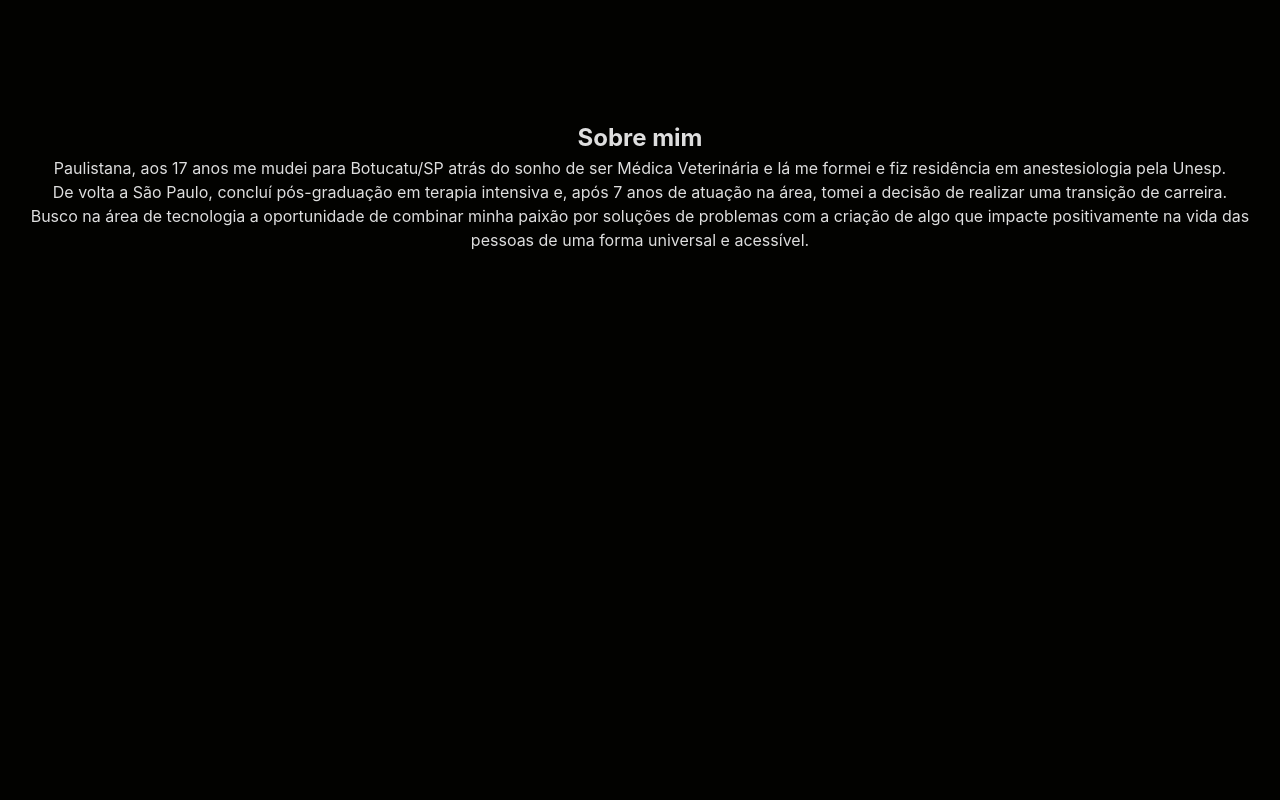
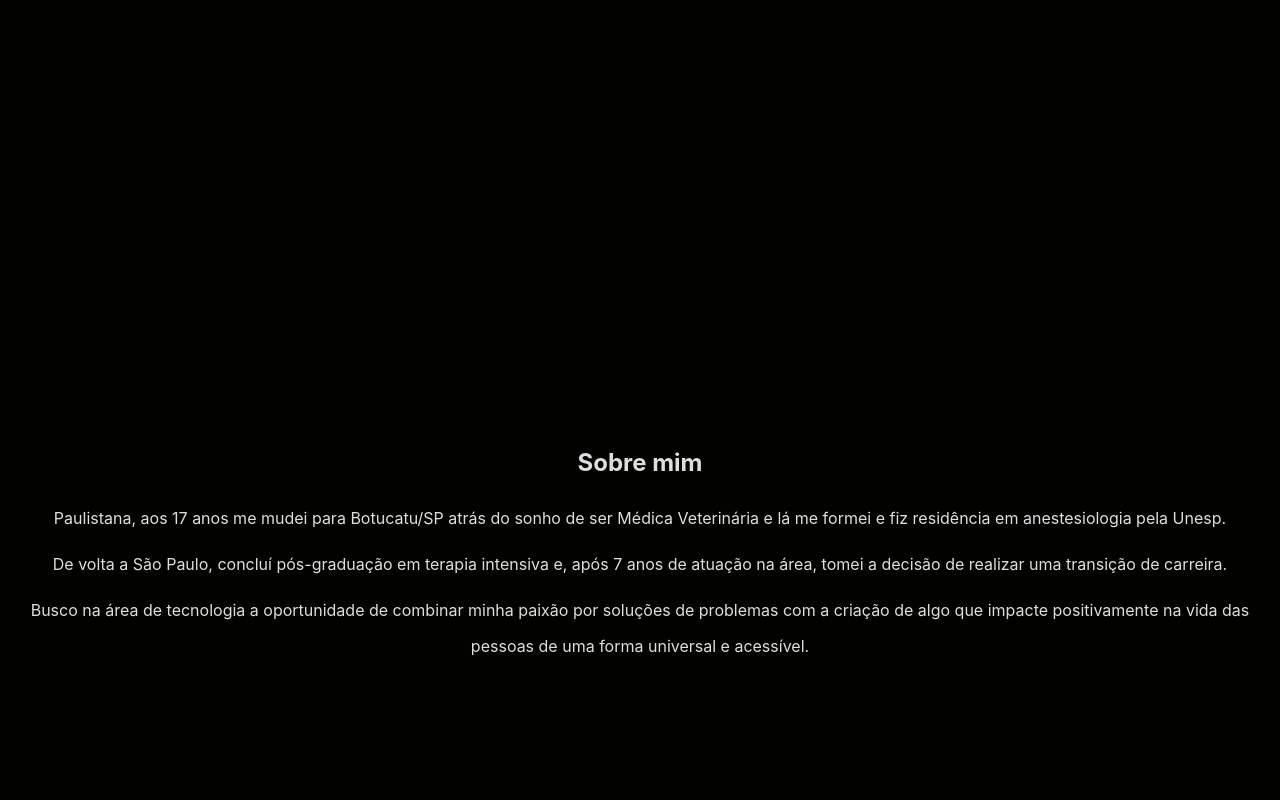
Before and after one commit to biancashiromoto/biancashiromoto.github.io, a React (Vite) app: page / in a window 1280 px wide. Shown: the part 680-1480 px from the top of the page. Built offline with nearby package versions, Linux system fonts and the light colour scheme.

Commit message:
Style Section aboutMe

```diff
--- a/src/components/Section/Section.css
+++ b/src/components/Section/Section.css
@@ -16,3 +16,11 @@ section {
   max-width: 175px;
   margin: 50px 0 35px 0;
 }
+
+.about-me-container {
+  display: flex;
+  gap: 10px;
+  justify-content: center;
+  line-height: 2.25;
+  padding: 25px;
+}
```
